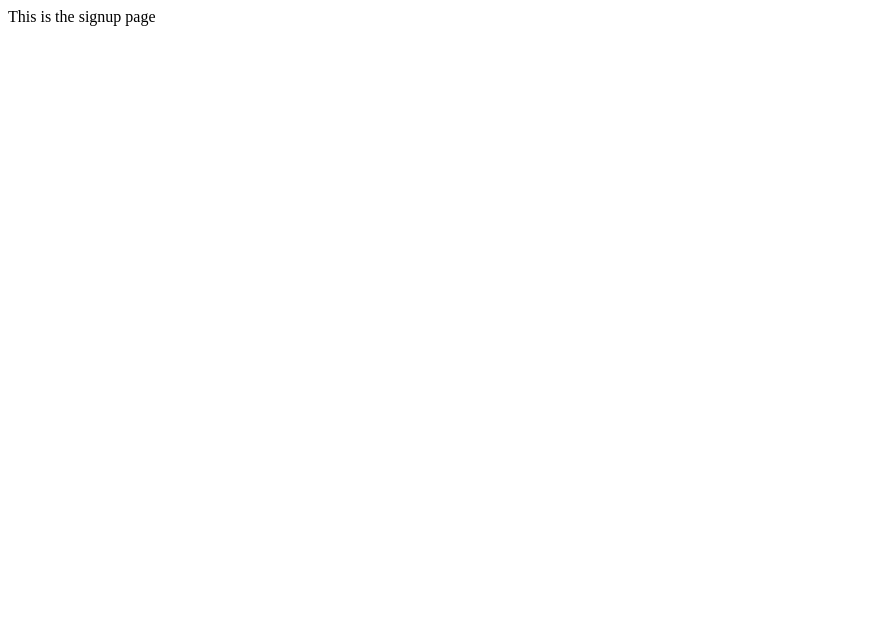
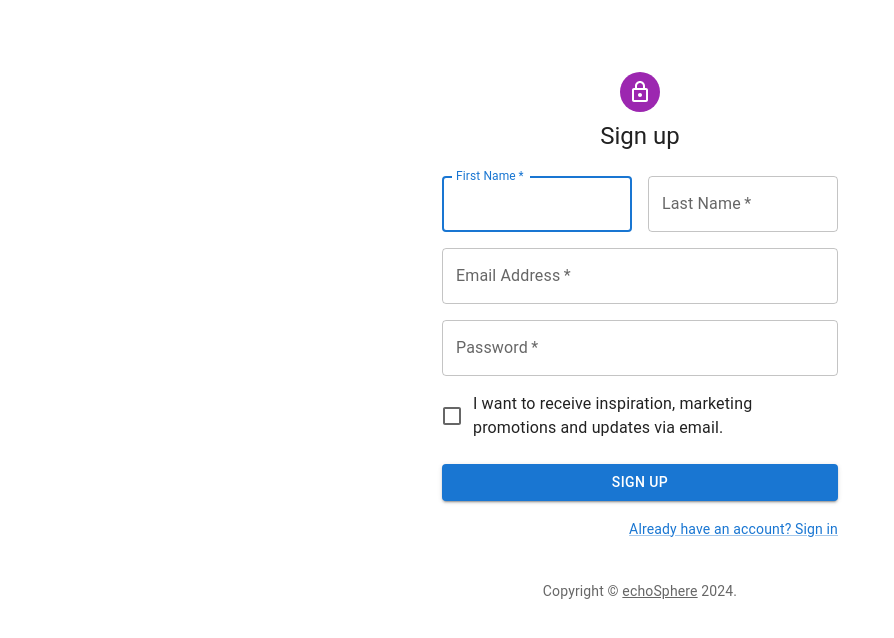
Before and after one commit to Edd-wordd/echoSphere, a React (Create React App) app: page /signup in a window 1280 px wide. Shown: the top 638 px of the page, without its empty margins (0-894 px from the left). Built offline with nearby package versions, Linux system fonts and the light colour scheme.

Commit message:
sign up page built

```diff
--- a/src/components/pages/SignIn.jsx
+++ b/src/components/pages/SignIn.jsx
@@ -110,7 +110,7 @@
                   </Link>
                 </Grid>
                 <Grid item>
-                  <Link href="#" variant="body2">
+                  <Link href="/Signup" variant="body2">
                     {"Don't have an account? Sign Up"}
                   </Link>
                 </Grid>
--- a/src/components/pages/SignUp.jsx
+++ b/src/components/pages/SignUp.jsx
@@ -1,7 +1,128 @@
-import React from 'react'
+import * as React from 'react'
+import Avatar from '@mui/material/Avatar'
+import Button from '@mui/material/Button'
+import CssBaseline from '@mui/material/CssBaseline'
+import TextField from '@mui/material/TextField'
+import FormControlLabel from '@mui/material/FormControlLabel'
+import Checkbox from '@mui/material/Checkbox'
+import Link from '@mui/material/Link'
+import Grid from '@mui/material/Grid'
+import Box from '@mui/material/Box'
+import LockOutlinedIcon from '@mui/icons-material/LockOutlined'
+import Typography from '@mui/material/Typography'
+import Container from '@mui/material/Container'
+import { createTheme, ThemeProvider } from '@mui/material/styles'
 
-function SignUp() {
-  return <div>This is the signup page</div>
+function Copyright(props) {
+  return (
+    <Typography variant="body2" color="text.secondary" align="center" {...props}>
+      {'Copyright © '}
+      <Link color="inherit" href="https://mui.com/">
+        echoSphere
+      </Link>{' '}
+      {new Date().getFullYear()}
+      {'.'}
+    </Typography>
+  )
 }
 
-export default SignUp
+// TODO remove, this demo shouldn't need to reset the theme.
+
+const defaultTheme = createTheme()
+
+export default function SignUp() {
+  const handleSubmit = (event) => {
+    event.preventDefault()
+    const data = new FormData(event.currentTarget)
+    console.log({
+      email: data.get('email'),
+      password: data.get('password'),
+    })
+  }
+
+  return (
+    <ThemeProvider theme={defaultTheme}>
+      <Container component="main" maxWidth="xs">
+        <CssBaseline />
+        <Box
+          sx={{
+            marginTop: 8,
+            display: 'flex',
+            flexDirection: 'column',
+            alignItems: 'center',
+          }}
+        >
+          <Avatar sx={{ m: 1, bgcolor: 'secondary.main' }}>
+            <LockOutlinedIcon />
+          </Avatar>
+          <Typography component="h1" variant="h5">
+            Sign up
+          </Typography>
+          <Box component="form" noValidate onSubmit={handleSubmit} sx={{ mt: 3 }}>
+            <Grid container spacing={2}>
+              <Grid item xs={12} sm={6}>
+                <TextField
+                  autoComplete="given-name"
+                  name="firstName"
+                  required
+                  fullWidth
+                  id="firstName"
+                  label="First Name"
+                  autoFocus
+                />
+              </Grid>
+              <Grid item xs={12} sm={6}>
+                <TextField
+                  required
+                  fullWidth
+                  id="lastName"
+                  label="Last Name"
+                  name="lastName"
+                  autoComplete="family-name"
+                />
+              </Grid>
+              <Grid item xs={12}>
+                <TextField
+                  required
+                  fullWidth
+                  id="email"
+                  label="Email Address"
+                  name="email"
+                  autoComplete="email"
+                />
+              </Grid>
+              <Grid item xs={12}>
+                <TextField
+                  required
+                  fullWidth
+                  name="password"
+                  label="Password"
+                  type="password"
+                  id="password"
+                  autoComplete="new-password"
+                />
+              </Grid>
+              <Grid item xs={12}>
+                <FormControlLabel
+                  control={<Checkbox value="allowExtraEmails" color="primary" />}
+                  label="I want to receive inspiration, marketing promotions and updates via email."
+                />
+              </Grid>
+            </Grid>
+            <Button type="submit" fullWidth variant="contained" sx={{ mt: 3, mb: 2 }}>
+              Sign Up
+            </Button>
+            <Grid container justifyContent="flex-end">
+              <Grid item>
+                <Link href="/" variant="body2">
+                  Already have an account? Sign in
+                </Link>
+              </Grid>
+            </Grid>
+          </Box>
+        </Box>
+        <Copyright sx={{ mt: 5 }} />
+      </Container>
+    </ThemeProvider>
+  )
+}
```
Also changed, not shown: 1 other file (tests, documents, lock files or other folders).
